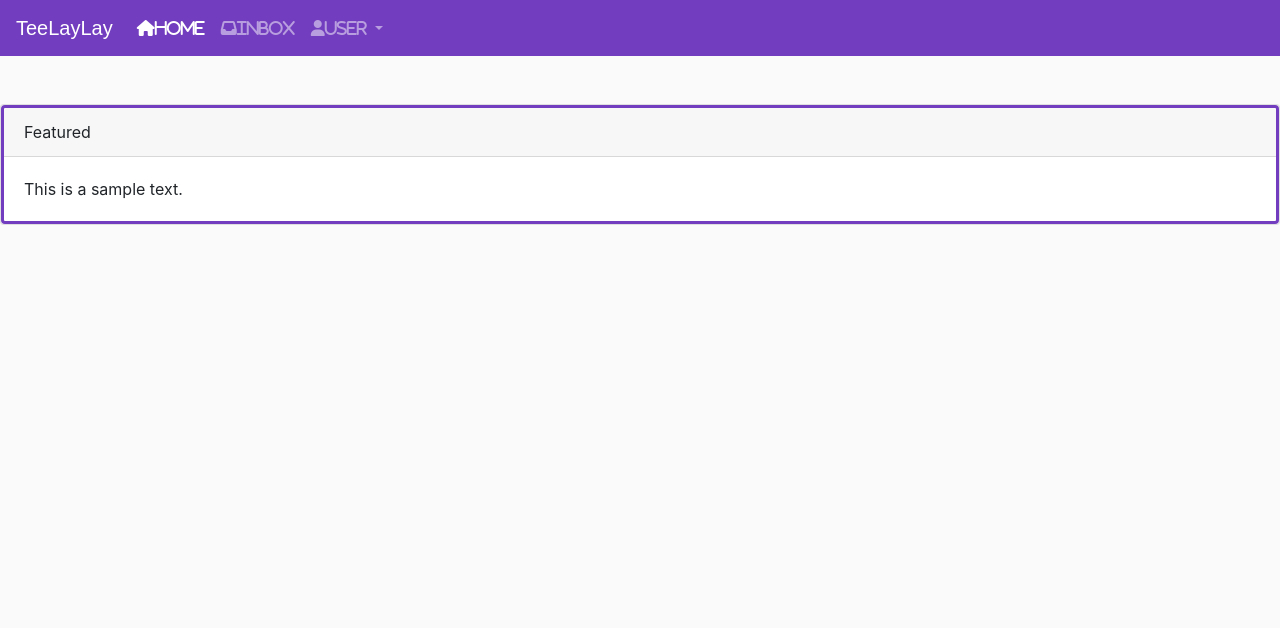
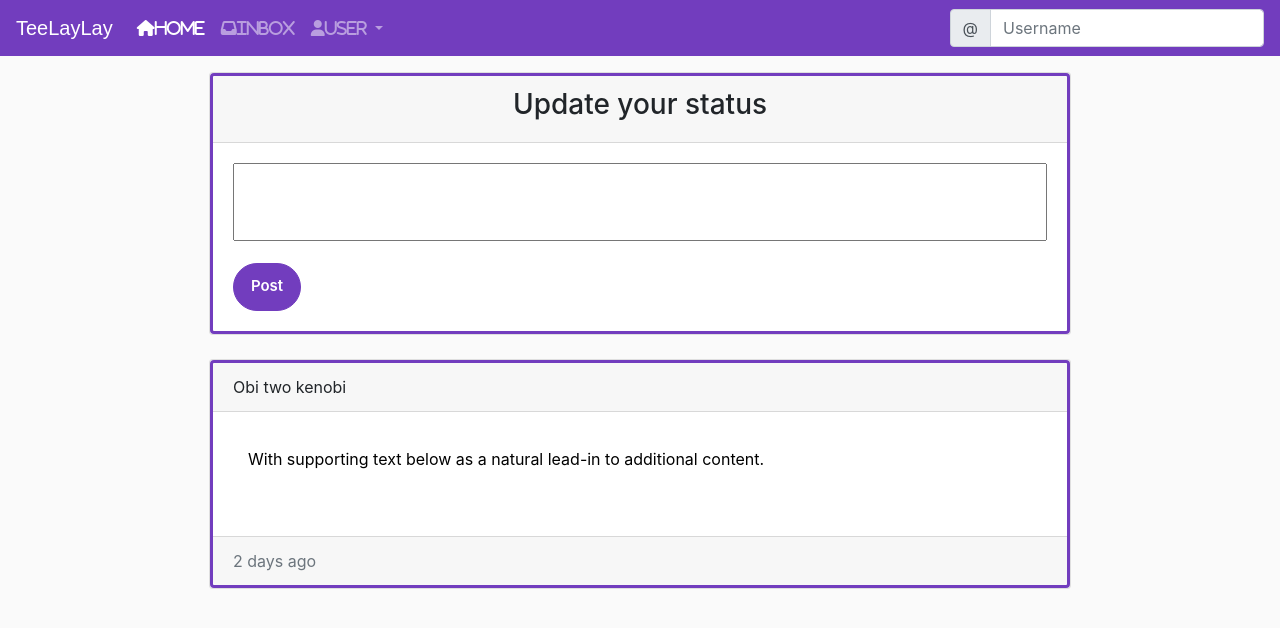
Before and after one commit to FearMyGaze/TeeLayLay.com, a PHP site: page /Assets/PHP/main.php in a window 1280 px wide. Shown: the top 628 px of the page. Run offline with PHP 8.4, Linux system fonts and the light colour scheme; some libraries are stand-ins or nearby versions; some web fonts are replaced.

Commit message:
Add post create  and show old post
add old posts and post creation GUI side

```diff
--- a/Assets/CSS/MainStyle.css
+++ b/Assets/CSS/MainStyle.css
@@ -19,12 +19,50 @@ body{
 
 /* Navbar END */
 
-/* Card BEGIN */
+/* Cards BEGIN */
 
 .card .border{
     border-color: #723dbe !important;
     border-width: 3px !important;
 }
 
+.post-text {
+    resize: none;
+    min-width: 50%;
+    padding:14px;
+}
 
-/* Card END */
+.user-create:focus {
+    outline: none !important;
+    border-color:#723dbe;
+    box-shadow: 0 0 0 0.2rem rgba(114,61,190,.25);
+}
+
+.new,
+.new:focus,
+.new:active,
+.new:active:focus{
+    outline: none;
+    border-color: Transparent;
+    overflow: auto;
+}
+
+.btn-custom{
+    background: #723dbe;
+    border-color:#723dbe;
+    color:#fff;
+    font-size: 15px;
+    font-weight: 600;
+    min-height: 48px;
+    min-width: 68px;
+}
+
+.btn-custom:focus,
+.btn-custom:hover,
+.btn-custom:active,
+.btn-custom:active:focus{
+  background: #54229d;
+  border-color: #54229d;
+  color:#fff;
+}
+/* Cards END  background: #54229d;*/
--- a/Assets/PHP/main.php
+++ b/Assets/PHP/main.php
@@ -18,7 +18,6 @@
         <!-- My Css -->
         <link rel="stylesheet" href="../CSS/MainStyle.css">
         <!-- Under here import the scripts we created-->
-
 
         <title>TeeLayLay</title>
     </head>
@@ -51,22 +50,53 @@
                         </div>
                     </li>
                 </ul>
+                <form class="form-inline">
+                    <div class="input-group">
+                        <div class="input-group-prepend">
+                            <span class="input-group-text" id="basic-addon1">@</span>
+                        </div>
+                        <input type="text" class="form-control" placeholder="Username" aria-label="Username" aria-describedby="basic-addon1">
+                    </div>
+                </form>
             </div>
         </nav>
         <!-- END Navigation Bar -->
 
+        <!-- BEGIN New post creation -->
+        <div class="new-post-area">
+            <div class="col d-flex justify-content-center">
+                <div class="card mt-3">
+                    <div class="border rounded">
+                        <div class="card-header text-center"><h3>Update your status</h3></div>
+                        <div class="card-body">
+                            <form class="" action="#" method="POST">
+                                <div class="form-group">
+                                    <textarea name="user-post" class="user-create post-text card-text" cols="75" rows="2" maxlength="150" required> </textarea>
+                                </div>
+                                <button class="btn rounded-pill btn-custom" type="button">Post</button>
+                            </form>
+                        </div>
+                    </div>
+                </div>
+            </div>
+        </div>
+        <!-- END New post creation -->
 
         <!-- BEGIN Posts -->
-    <div class="card mt-5">
+        <div class="post-area">
+            <div class="col d-flex justify-content-center">
+                <div class="card mt-4">
                     <div class="border rounded">
-            <div id="username" class="card-header">Featured</div>
+                    <div id="username" class="card-header">Obi two kenobi</div>
                         <div class="card-body">
-                    <p id="usertext" class="card-text">This is a sample text.</p>
+                            <textarea id="usertext" name="user-post" class=" new post-text card-text" cols="75" rows="2" maxlength="150" required readonly>With supporting text below as a natural lead-in to additional content.</textarea>
+                        </div>
+                        <div id="post-created" class="card-footer text-muted">2 days ago</div>
+                    </div>
                 </div>
             </div>
         </div>
         <!-- END Posts-->
-
 
         <!-- Bootstrap scripts Ver 4.5 -->
         <script src="https://code.jquery.com/jquery-3.5.1.slim.min.js" integrity="sha384-DfXdz2htPH0lsSSs5nCTpuj/zy4C+OGpamoFVy38MVBnE+IbbVYUew+OrCXaRkfj" crossorigin="anonymous"></script>
```
Lines whose indentation alone changed are shown as unchanged.
